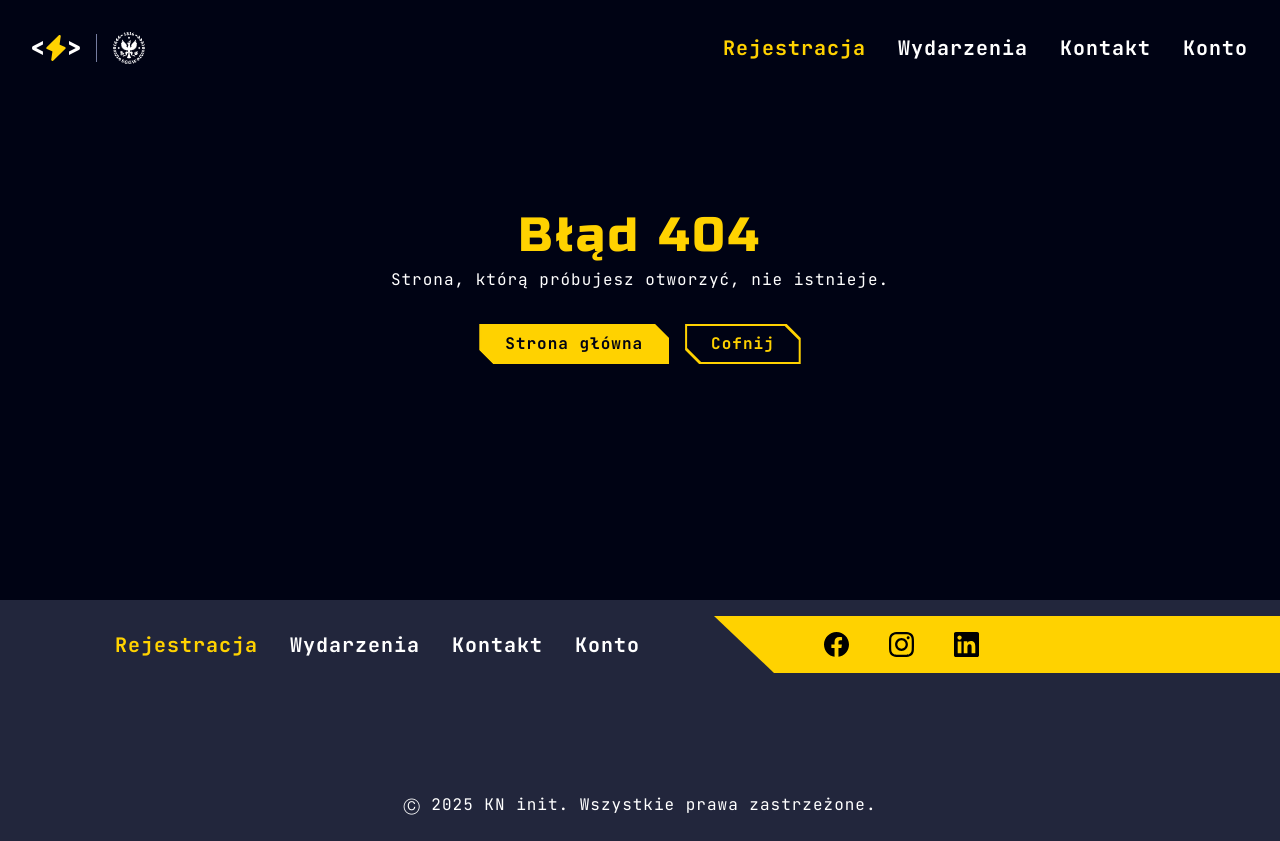
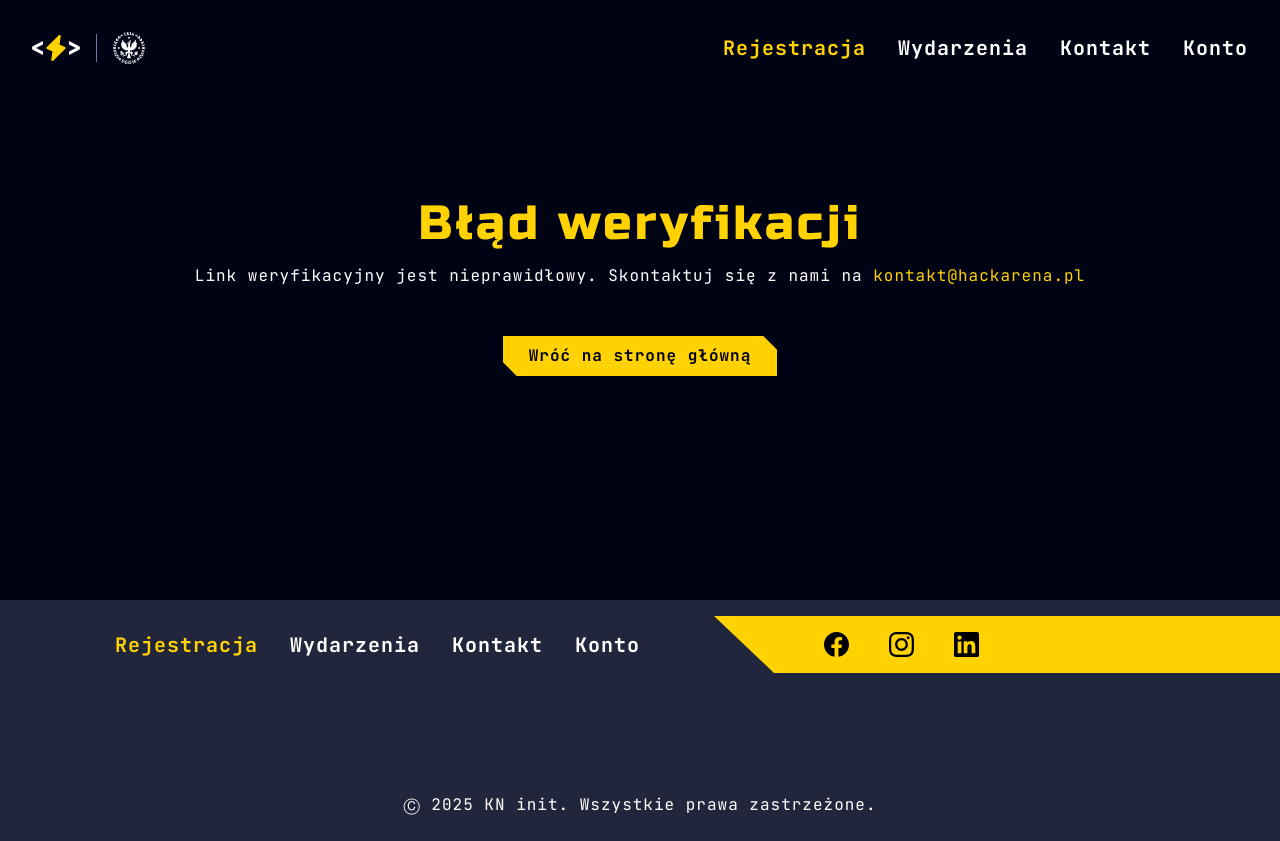
Before and after one commit to INIT-SGGW/HackArena-website, a Next.js app in the folder apps/web/: page /rejestracja/email/weryfikacja in a window 1280 px wide. Before the commit this address had no page. Built offline with nearby package versions, Linux system fonts and the light colour scheme.

Commit message:
feat (apps/web): add MailVerificationPage and VerificationCard components for email verification process

```diff
--- /dev/null
+++ b/apps/web/src/app/rejestracja/email/weryfikacja/page.tsx
@@ -0,0 +1,16 @@
+import React, { Suspense } from "react";
+import { Page } from "@repo/ui"
+import VerificationCard from "../../../../views/Account/VerificationCard";
+
+export default function MailVerificationPage(): React.JSX.Element {
+    return (
+        <Suspense>
+            <Page
+                className="flex flex-col items-center justify-center gap-8 text-center min-h-[600px]"
+                paddingTop="0px"
+            >
+                <VerificationCard />
+            </Page>
+        </Suspense>
+    )
+}
--- /dev/null
+++ b/apps/web/src/views/Account/VerificationCard.tsx
@@ -0,0 +1,74 @@
+"use client";
+
+import { LinkButton } from "@repo/ui";
+import { useSearchParams } from "next/navigation";
+import React, { useEffect, useState } from "react";
+import { fetcherAuth } from "../../api/fetcher";
+
+export default function VerificationCard(): React.JSX.Element {
+    const searchParams = useSearchParams();
+    const [error, setError] = useState<string | undefined>(undefined);
+    const [loading, setLoading] = useState(true);
+
+    const email = searchParams.get("email");
+    const token = searchParams.get("token");
+
+    useEffect(() => {
+        if (!email || !token) {
+            return;
+        }
+
+        const handle = async (): Promise<void> => {
+            try {
+                await fetcherAuth<void>(`/register/verifiy?email=${email}&token=${token}`, {
+                    method: "POST",
+                    body: JSON.stringify({
+                        email: email,
+                        verificationToken: token,
+                    }),
+                });
+            } catch (e: unknown) {
+                setError("Wystąpił błąd podczas weryfikacji konta.");
+            } finally {
+                setLoading(false);
+            }
+        }
+        void handle();
+    }, [email, token]);
+
+    if (!email || !token) {
+        return (
+            <div className="flex flex-col items-center justify-center gap-4 mx-auto text-center page-width">
+                <h1 className="title">Błąd weryfikacji</h1>
+                <p className="text-white">Link weryfikacyjny jest nieprawidłowy. Skontaktuj się z nami na <a href="mailto:kontakt@hackarena.pl" className="text-primary">kontakt@hackarena.pl</a></p>
+                <LinkButton href="/" className="mt-8">Wróć na stronę główną</LinkButton>
+            </div>
+        )
+    }
+
+    if (loading) {
+        return <div> </div>;
+    }
+
+    if (error) {
+        return (
+            <div className="flex flex-col items-center justify-center gap-4 mx-auto text-center page-width">
+                <h1 className="title">Błąd weryfikacji</h1>
+                <div className="flex flex-col gap-1">
+                    <p className="text-white">Weryfikacja konta nie powiodła się.</p>
+                    <p className="text-white">Skontaktuj się z nami na <a href="mailto:kontakt@hackarena.pl" className="text-primary">kontakt@hackarena.pl</a></p>
+                    <p className="text-gray-400">Error message: {error}</p>
+                </div>
+                <LinkButton href="/" className="mt-8">Wróć na stronę główną</LinkButton>
+            </div>
+        )
+    }
+
+    return (
+        <div className="flex flex-col items-center justify-center gap-4 mx-auto text-center page-width">
+            <h1 className="title">Weryfikacja zakończona</h1>
+            <p className="text-white">Twoje konto zostało pomyślnie zweryfikowane. Możesz teraz zalogować się na swoje konto.</p>
+            <LinkButton href="/login" className="mt-8">Zaloguj się</LinkButton>
+        </div>
+    )
+}
```
